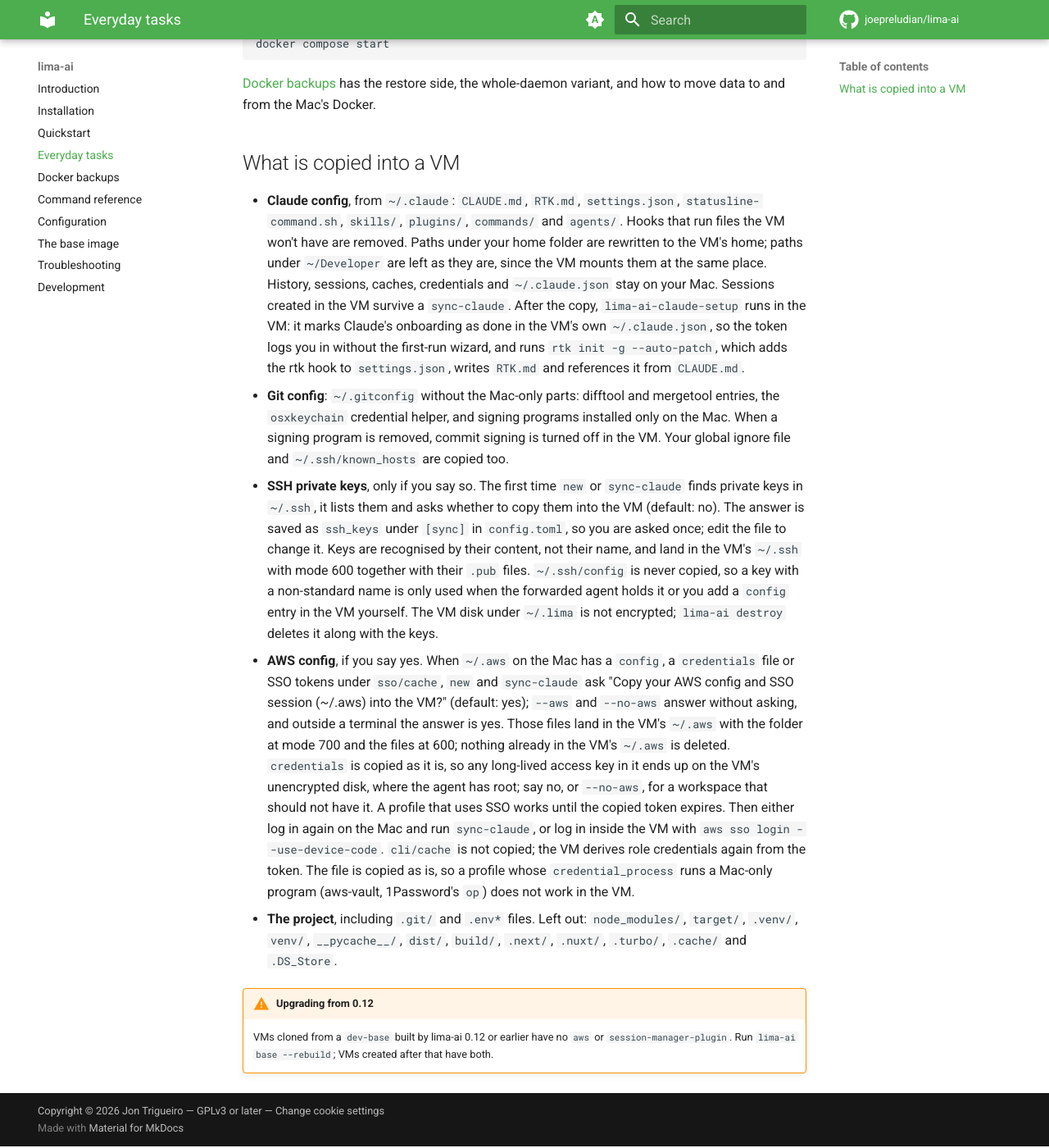
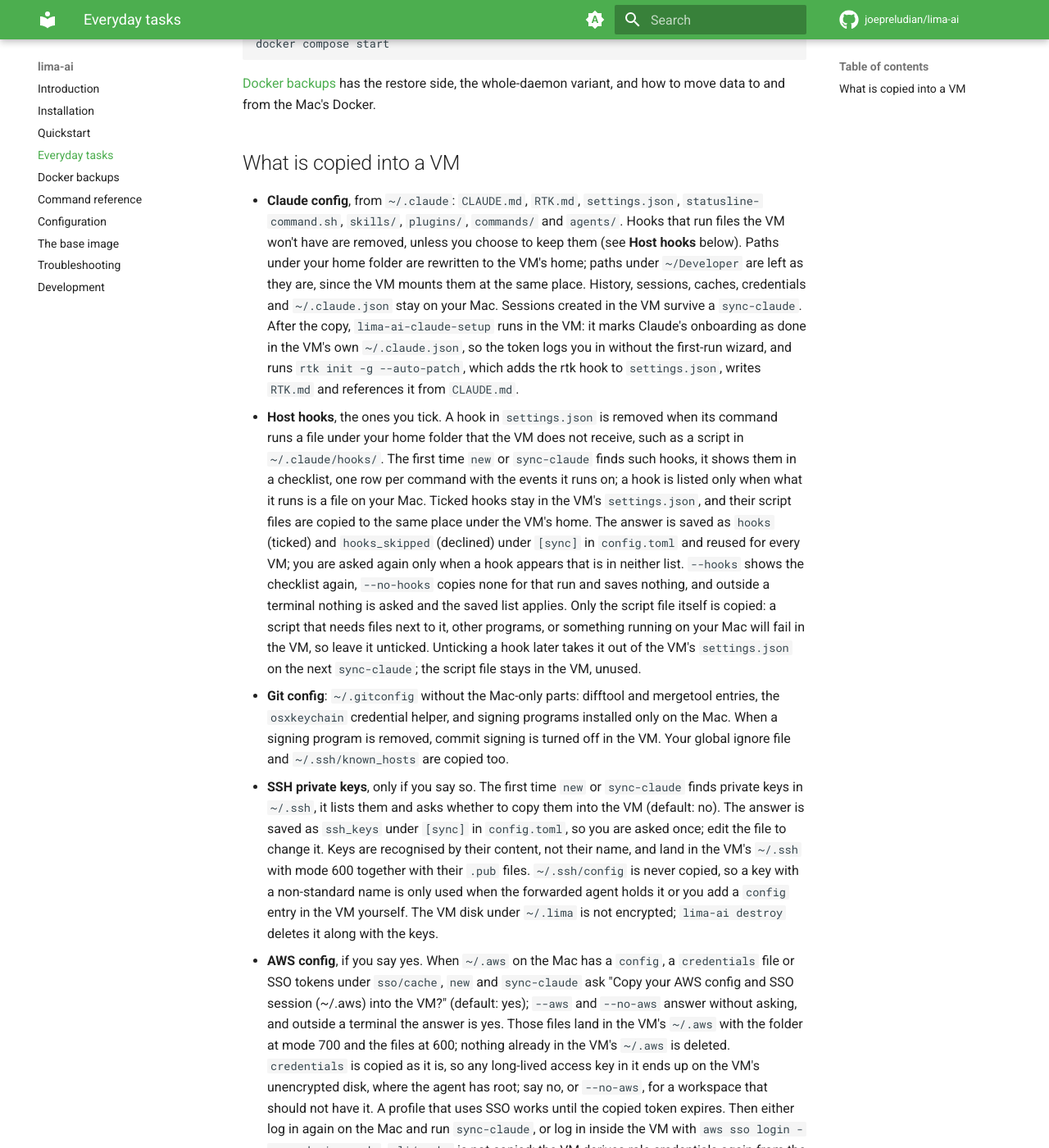
Before and after one commit to joepreludian/lima-ai, an MkDocs documentation site: the page built from docs/manual/docs/everyday.md, in a window 1280 px wide and 1400 px high, scrolled down 672 px. Shown: the whole window at 82% size. Built offline with MkDocs 1.6.1 and Material for MkDocs 9.7.7, drawn with Linux system fonts in a browser that asks for light colours; comment, search, counter and statistics services are not loaded.

Commit message:
docs: choosing which host hooks go into a VM

```diff
--- a/docs/manual/docs/everyday.md
+++ b/docs/manual/docs/everyday.md
@@ -40,7 +40,7 @@
 - **Claude config**, from `~/.claude`: `CLAUDE.md`, `RTK.md`,
   `settings.json`, `statusline-command.sh`, `skills/`, `plugins/`,
   `commands/` and `agents/`. Hooks that run files the VM won't have are
-  removed. Paths under your home folder are rewritten to the VM's home;
+  removed, unless you choose to keep them (see **Host hooks** below). Paths under your home folder are rewritten to the VM's home;
   paths under `~/Developer` are left as they are, since the VM mounts them
   at the same place. History, sessions, caches, credentials and
   `~/.claude.json` stay on your Mac. Sessions created in the VM survive a
@@ -50,6 +50,23 @@
   you in without the first-run wizard, and runs `rtk init -g --auto-patch`,
   which adds the rtk hook to `settings.json`, writes `RTK.md` and
   references it from `CLAUDE.md`.
+- **Host hooks**, the ones you tick. A hook in `settings.json` is removed
+  when its command runs a file under your home folder that the VM does not
+  receive, such as a script in `~/.claude/hooks/`. The first time `new` or
+  `sync-claude` finds such hooks, it shows them in a checklist, one row per
+  command with the events it runs on; a hook is listed only when what it
+  runs is a file on your Mac. Ticked hooks stay in the VM's
+  `settings.json`, and their script files are copied to the same place
+  under the VM's home. The answer is saved as `hooks` (ticked) and
+  `hooks_skipped` (declined) under `[sync]` in `config.toml` and reused for
+  every VM; you are asked again only when a hook appears that is in neither
+  list. `--hooks` shows the checklist again, `--no-hooks` copies none for
+  that run and saves nothing, and outside a terminal nothing is asked and
+  the saved list applies. Only the script file itself is copied: a script
+  that needs files next to it, other programs, or something running on
+  your Mac will fail in the VM, so leave it unticked. Unticking a hook
+  later takes it out of the VM's `settings.json` on the next `sync-claude`;
+  the script file stays in the VM, unused.
 - **Git config**: `~/.gitconfig` without the Mac-only parts: difftool and
   mergetool entries, the `osxkeychain` credential helper, and signing
   programs installed only on the Mac. When a signing program is removed,
```
Also changed, not shown: docs/manual/docs/commands.md (+2 -2 lines), docs/manual/docs/configuration.md (+7 -0 lines).
